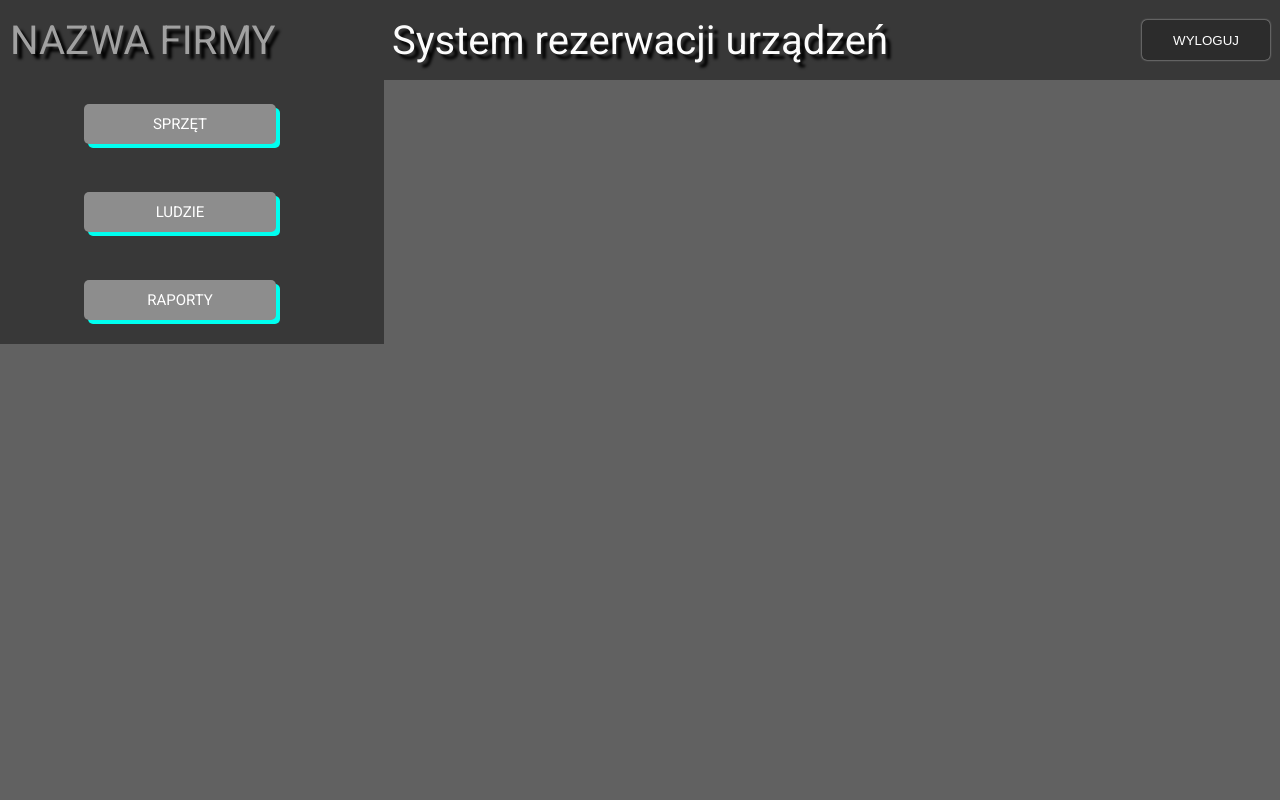
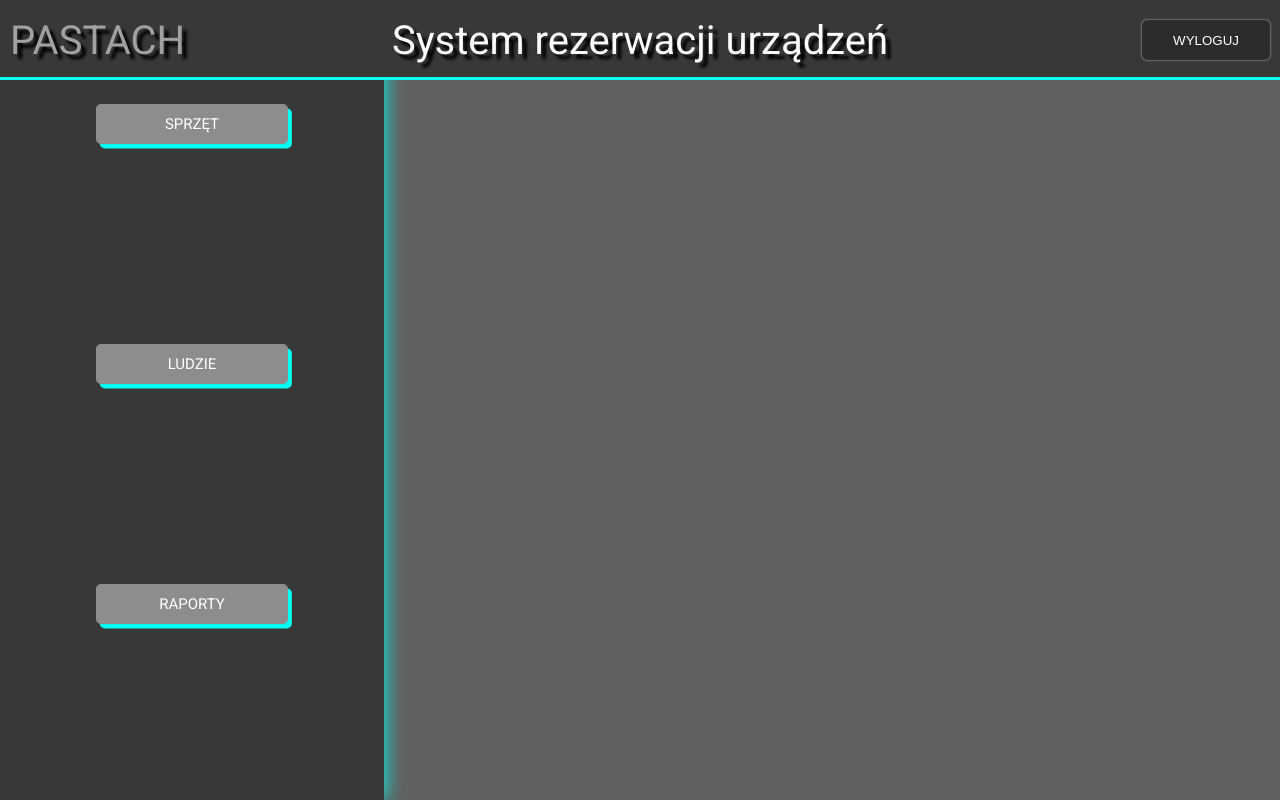
Before and after one commit to MarcinZmudka/db-app, a React (Create React App) app: page /menu in a window 1280 px wide. Built offline with nearby package versions, Linux system fonts and the light colour scheme.

Commit message:
css to right side menu added

```diff
--- a/src/ButtonList/ButtonList.tsx
+++ b/src/ButtonList/ButtonList.tsx
@@ -1,4 +1,5 @@
 import React from "react";
+import "./buttonList.css";
 
 const ButtonList : React.FC = (props) => {
     return (
--- a/src/ButtonList/buttonList.css
+++ b/src/ButtonList/buttonList.css
@@ -1,3 +1,11 @@
 .buttonList{
     display: flex;
+    align-items: center;
+    justify-content: center;
+    width: 70vw;
+    /* height: 90vh; */
+    /* flex-direction: column; */
+    flex-wrap: wrap;
+    margin: 0;
+    position: relative;
 }
--- a/src/Login/log_staff/Log_in_button.tsx
+++ b/src/Login/log_staff/Log_in_button.tsx
@@ -1,11 +1,17 @@
 import React from "react";
+import { BrowserRouter as Router, Switch, Route, Link } from "react-router-dom";
 interface IProps {
-    check_validation: Function;
+  check_validation: Function;
 }
-const Log_in_button: React.FC<IProps> = ({check_validation}) => {
-
-    return (
-        <button className={"log_button"} onClick={e => check_validation(e)}>Log in</button>
-    )
-}
+const Log_in_button: React.FC<IProps> = ({ check_validation }) => {
+  return (
+    <Router>
+      <Link to="/menu">
+        <button className={"log_button"} onClick={e => check_validation(e)}>
+          Log in
+        </button>
+      </Link>
+    </Router>
+  );
+};
 export default Log_in_button;
--- a/src/RighSideMenu/MenuButton.tsx
+++ b/src/RighSideMenu/MenuButton.tsx
@@ -3,16 +3,17 @@ import { Link } from "react-router-dom";
 import "./rightSideMenu.css";
 
 interface IProps {
-    path: string,
-    text: string
+  path: string;
+  text: string;
 }
-const MenuButton: React.FC< IProps> = ({path, text}) => {
-    return (
-        <Link to ={`/${path}`}>
-            <button className={"menuButton"}>
-                {text}
-            </button>
-        </Link>
-    )
-}
+const MenuButton: React.FC<IProps> = ({ path, text }) => {
+  return (
+    <div className="menuButtonBox">
+      <Link to={`/${path}`} className="menuButtonLink ">
+        <button className={"menuButton"}>{text}</button>
+      </Link>
+      <div className="menuButtonShadow"></div>
+    </div>
+  );
+};
 export default MenuButton;
--- a/src/RighSideMenu/rightSideMenu.css
+++ b/src/RighSideMenu/rightSideMenu.css
@@ -5,40 +5,72 @@
     flex-wrap: wrap;
     align-items: flex-start;
     justify-content: center;
-    /* height: 90vh; */
+    height: 90vh;
     margin: 0;
+    position: relative;
+    /* z-index: -1; */
+}
+.rightSideMenu::after{
+    content: "";
+    width: 100%;
+    height: 110%;
+    position: absolute;
+    top: -10%;
+    left: 0;
+    background-color: #00FFF0;
     z-index: -1;
+    filter: blur(10px);
+}
+.menuButtonBox{
+    position: relative;
 }
 .menuButton{
+    position: relative;
     width: 15vw;
+    height: 5vh;
     text-transform: uppercase;
     font-family: "Roboto", sans-serif;
+    color: white;
     font-weight: 500;
     font-size: 15px;
-    margin: 3vh 5vw 3vh 5vh;
+    padding: 0;
+    margin: 3vh 5vh 3vh 5vh;
     background-color: #8D8D8D;
     border-radius: 5px;
     border: none;
+    cursor: pointer;
+    z-index: 1;
+}
+.menuButtonShadow{
+    position: absolute;
+    top: 50%;
+    left: 50%;
+    transform: translate(-48%, -39%);
+    border-radius: 5px;
+    width: 15vw;
     height: 5vh;
-    color: white;
-    position: relative;
-    cursor: pointer;
+    background-color: #00FFF0;
+    z-index: 0;
 }
-.menuButton::after{
-    content: "";
-    position: absolute;
-    top: 4px;
-    left: 4px;
-    border-radius: 5px;
+.menuButtonLink:hover ~ .menuButtonShadow{
+    background-color: #0094FF;
+}
+.menuButtonLink{
+    text-decoration: none;
     width: 100%;
     height: 100%;
-    background-color: #00FFF0;
-    z-index: -1;
-}
-.menuButton:hover::after{
-    background-color: #0094FF;
+    color: white;
 }
 .box{
     display: flex;
     /* height: 100%; */
 }
+@media (max-width: 800px){
+    .menuButton, .menuButtonShadow{
+        width: 50vw;
+        height: 20vh;
+    }
+    .rightSideMenu{
+        width: 100vw;
+    }
+}
--- a/src/RoutingManager.tsx
+++ b/src/RoutingManager.tsx
@@ -10,16 +10,22 @@ const RoutingManager: React.FC = () => {
     <Router>
       <Navbar />
       <div className="box">
+          <Route exact path={["/menu", "/menu/sprzet", "/menu/ludzie", "/menu/raporty"]}>
         <MenuList>
-          <Route path="/menu">
             <MenuButton path={"menu/sprzet"} text={"sprzęt"} />
             <MenuButton path={"menu/ludzie"} text={"ludzie"} />
             <MenuButton path={"menu/raporty"} text={"raporty"} />
+        </MenuList>
           </Route>
-        </MenuList>
         <ButtonList>
           <Switch>
             <Route path="/menu/sprzet">
+              <MenuButton path={"sprzet1"} text={"sprzęt1"} />
+              <MenuButton path={"ludzie1"} text={"ludzie1"} />
+              <MenuButton path={"raporty1"} text={"raporty1"} />
+              <MenuButton path={"sprzet1"} text={"sprzęt1"} />
+              <MenuButton path={"ludzie1"} text={"ludzie1"} />
+              <MenuButton path={"raporty1"} text={"raporty1"} />
               <MenuButton path={"sprzet1"} text={"sprzęt1"} />
               <MenuButton path={"ludzie1"} text={"ludzie1"} />
               <MenuButton path={"raporty1"} text={"raporty1"} />
--- a/src/navbar/NavbarComponent.tsx
+++ b/src/navbar/NavbarComponent.tsx
@@ -8,7 +8,7 @@ const Navbar: React.FC = () => {
     const [, set_user_logged] = useContext(UserLoggedContext);
     return (
         <nav>
-            <div className="company">Nazwa Firmy</div>
+            <div className="company">PASTACH</div>
             <div className="login_navbar_title">System rezerwacji urządzeń</div>
             <LogOutButton set_user_logged={set_user_logged}/>
             {/* <MenuButton path={"menu"} text={"POWRÓT"} />        */}
--- a/src/navbar/navbar.css
+++ b/src/navbar/navbar.css
@@ -7,6 +7,19 @@ nav{
     align-items: center;
     position: relative;
     flex-wrap: wrap;
+    /* z-index: 100; */
+    /* box-shadow: 0px 0px 10px #00FFF0; */
+}
+nav::after{
+    content: "";
+    position: absolute;
+    bottom: 0;
+    left: 0;
+    width: 100%;
+    height: 3px;
+    background-color: #00FFF0;
+    /* z-index: -1; */
+    /* filter: blur(1px); */
 }
 .company{
     margin-left: 10px;
```
Also changed, not shown: 1 other file (tests, documents, lock files or other folders).
